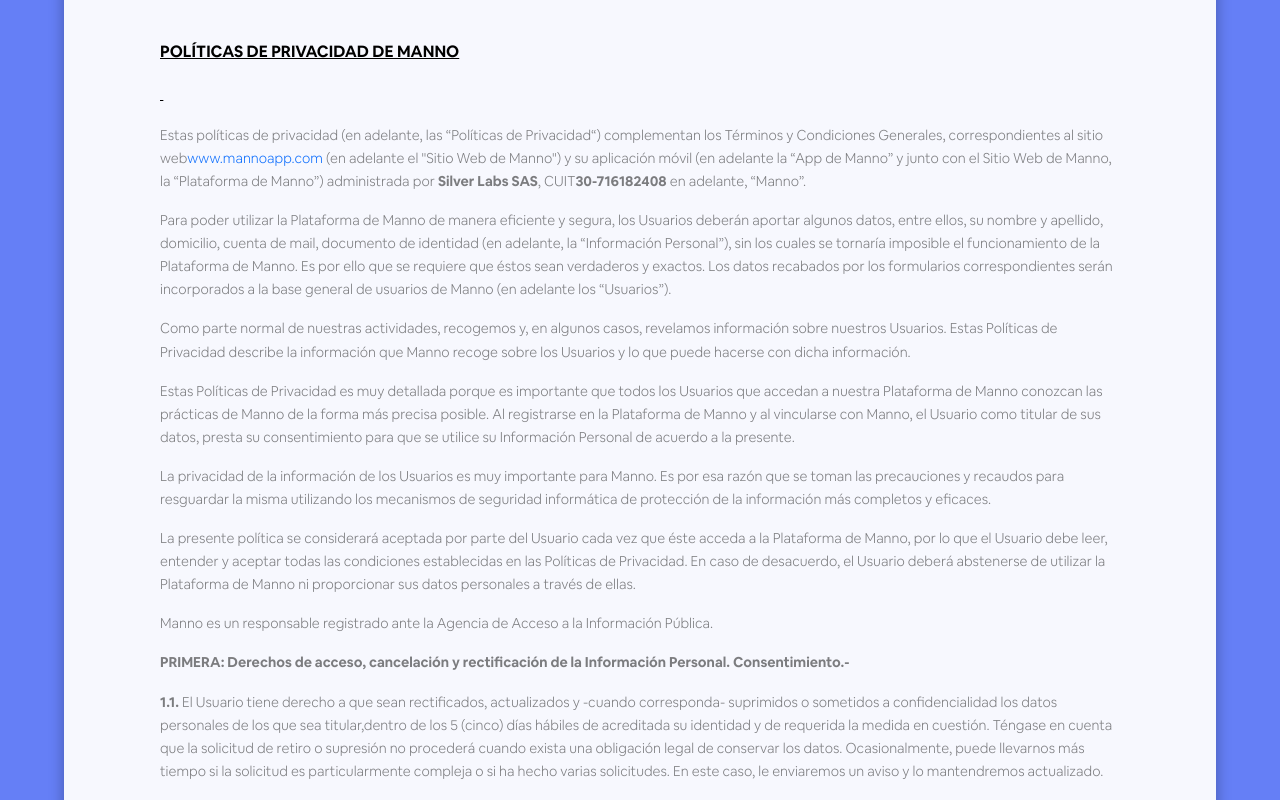
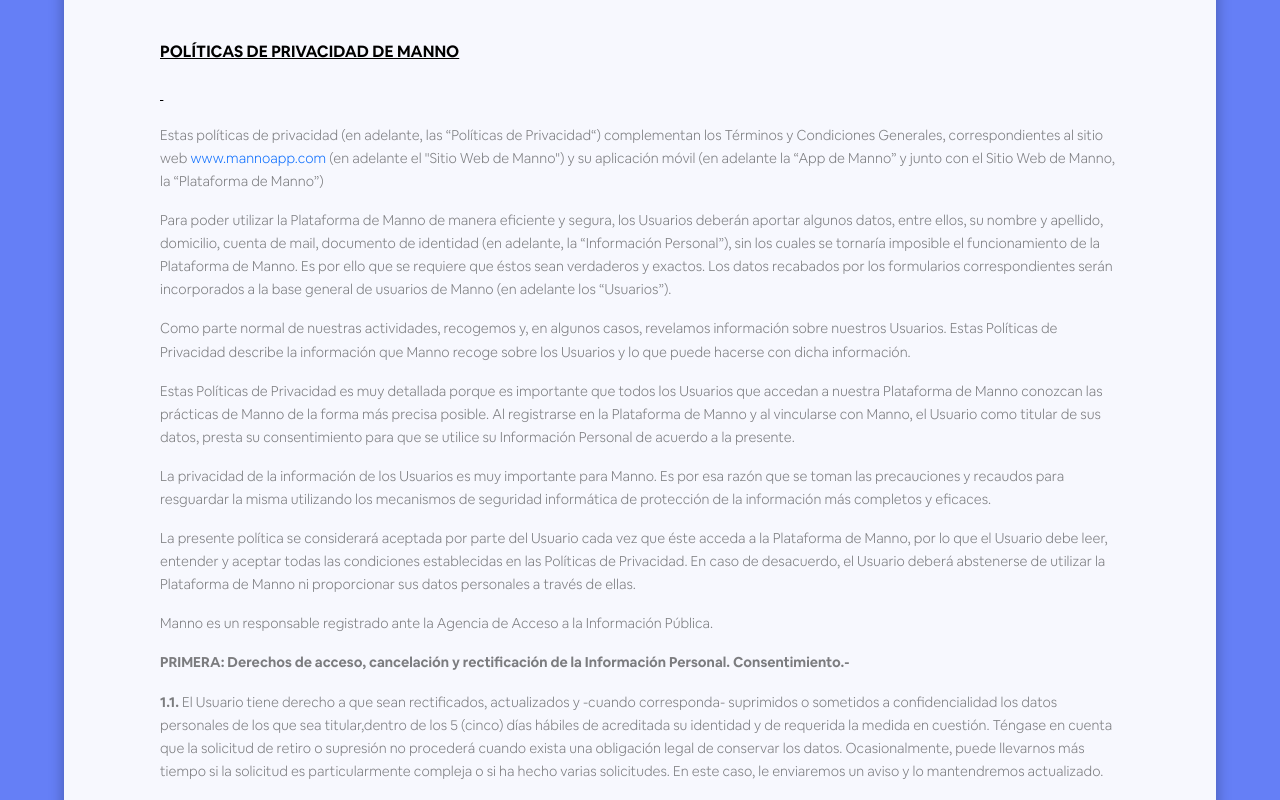
Before and after one commit to pascualmanuel/mannoapp, a React (Create React App) app: page /terms in a window 1280 px wide. Shown: the part 7060-7860 px from the top of the page. Built offline with nearby package versions, Linux system fonts and the light colour scheme.

Commit message:
Terms details

```diff
--- a/src/Components/Terms.js
+++ b/src/Components/Terms.js
@@ -786,13 +786,11 @@
                   <p className="auto-style3">
                     Estas políticas de privacidad (en adelante, las “Políticas
                     de Privacidad“) complementan los Términos y Condiciones
-                    Generales, correspondientes al sitio web
+                    Generales, correspondientes al sitio web&nbsp;
                     <a href="http://www.mannoapp.com">www.mannoapp.com</a> (en
                     adelante el "Sitio Web de Manno") y su aplicación móvil (en
                     adelante la “App de Manno” y junto con el Sitio Web de
-                    Manno, la “Plataforma de Manno”) administrada por{" "}
-                    <strong>Silver Labs SAS</strong>, CUIT
-                    <strong>30-716182408</strong> en adelante, “Manno”.
+                    Manno, la “Plataforma de Manno”)
                   </p>
                   <p className="auto-style3">
                     Para poder utilizar la Plataforma de Manno de manera
--- a/src/Style.css
+++ b/src/Style.css
@@ -134,6 +134,7 @@
 .terms-wrapper.style1 .content {
   text-align: left;
   padding: 6rem;
+  /* padding-top: 20px; */
 }
 
 hr {
```
